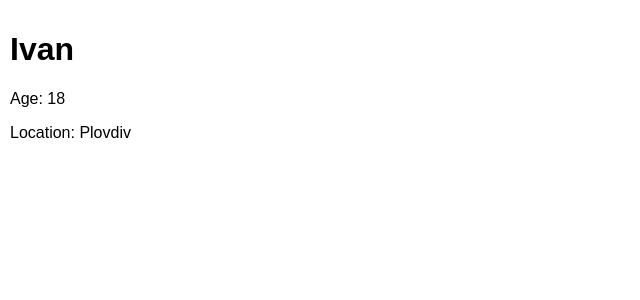
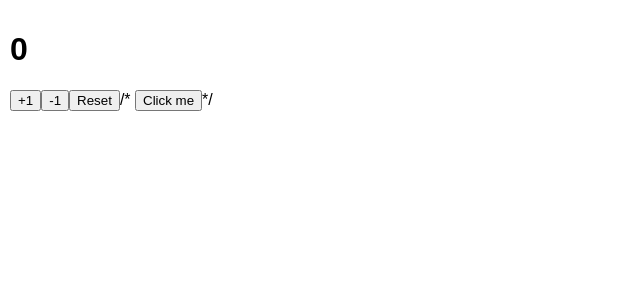
Before and after one commit to kianev/Indecision-ReactJS-App-, a React (Create React App) app in the folder indecision-app/: page / in a window 1280 px wide. Shown: the top 300 px of the page, without its empty margins (0-640 px from the left). Built offline with nearby package versions, Linux system fonts and the light colour scheme.

Commit message:
ReactJS event handling tests

```diff
--- a/indecision-app/src/App.js
+++ b/indecision-app/src/App.js
@@ -1,27 +1,49 @@
-import React, { Component } from 'react';
-import './App.css';
+import React, { Component } from 'react'
+import './App.css'
 
 class App extends Component {
-  render() {
-    let user = {
-      name: "Ivan",
-      age: 18,
-      location: "Plovdiv"
-    };
+  constructor(props) {
+    super()
+    this.state = {
+      count: 0
+    }
+  }
 
-    function getLocation (location) {
-      if(location){
-        return <p>Location: {user.location}</p>;
-      }
-    }
+  addOne(e){
+    this.setState({
+      count: this.state.count + 1
+    })
+  }
+
+  minusOne(e){
+    this.setState({
+      count: this.state.count - 1
+    })
+  }
+
+  reset(e){
+    this.setState({
+      count: 0
+    })
+  }
+
+  //experimental syntax to bind this
+  /*handleClick = () => {
+    console.log('this is:', this);
+  }*/
+
+  render () {
     return (
       <div className="App">
-       <h1>{user.name ? user.name : "Anonymous"}</h1>
-        {(user.age && user.age >= 18) && <p>Age: {user.age}</p>}
-        {getLocation(user.location)}
+        <h1>{this.state.count}</h1>
+        <button onClick={this.addOne.bind(this)}>+1</button>
+        <button onClick={this.minusOne.bind(this)}>-1</button>
+        <button onClick={this.reset.bind(this)}>Reset</button>
+       /* <button onClick={this.handleClick}>
+          Click me
+        </button>*/
       </div>
-    );
+    )
   }
 }
-
-export default App;
+export default App
```
